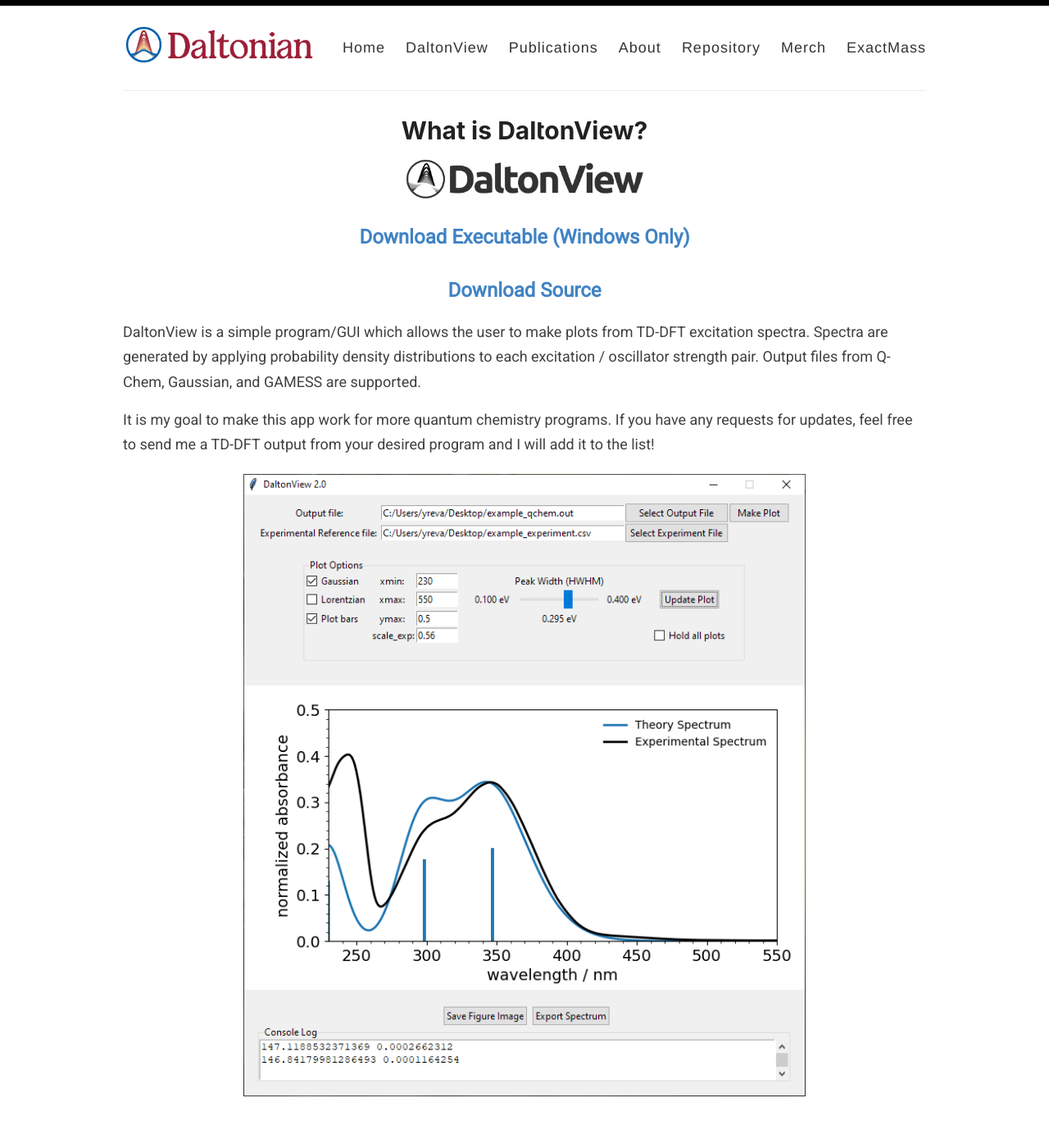
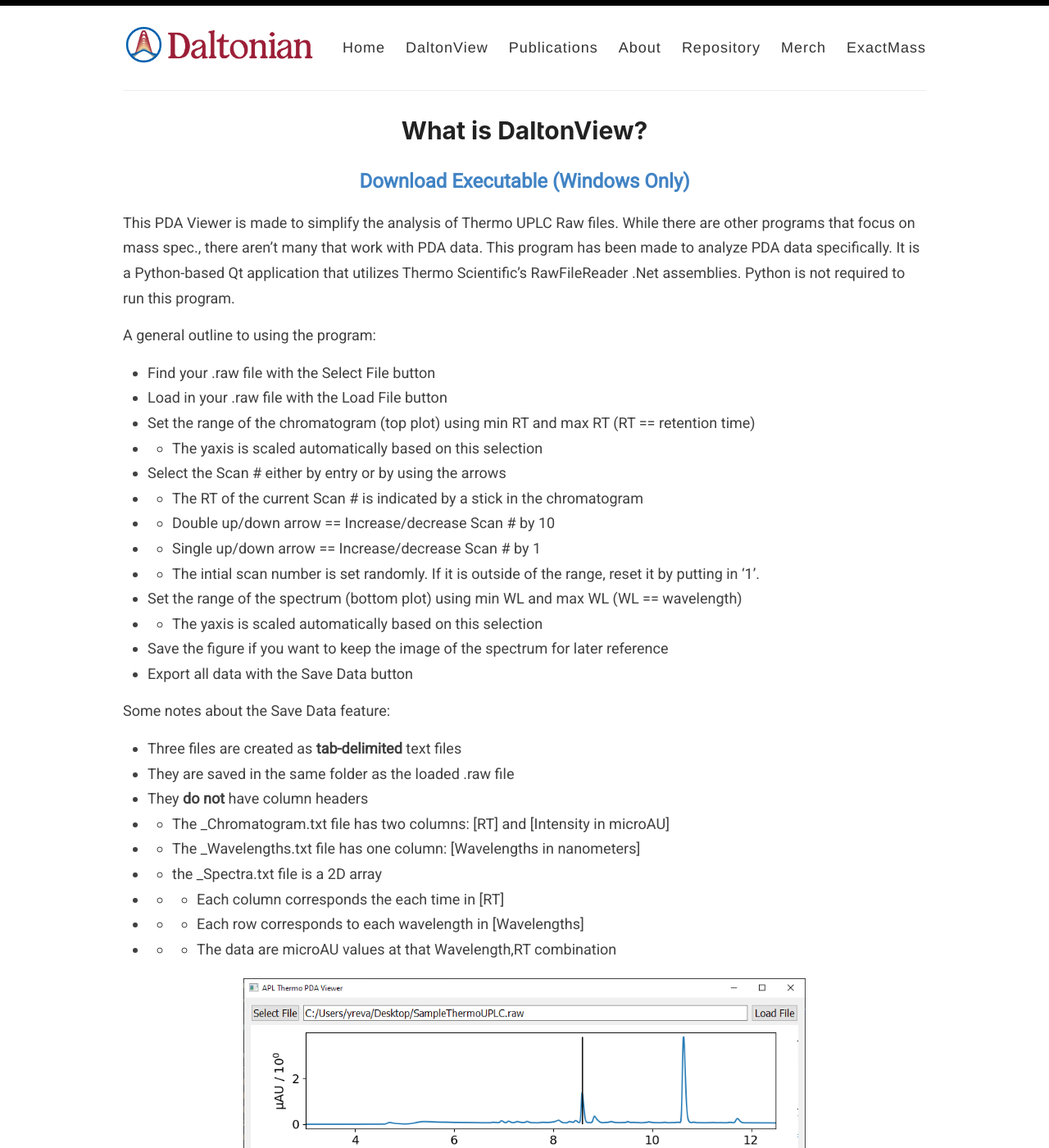
Before and after one commit to yreva/daltonian.co, a Jekyll site: the page built from _pages/pdaviewer.md, in a window 1280 px wide and 1400 px high. Shown: the whole window at 82% size. Built offline with Jekyll 4.4.1, drawn with Linux system fonts in a browser that asks for light colours; some of the changed text lies outside the part shown.

Commit message:
Add PDAViewer page

```diff
--- /dev/null
+++ b/_pages/pdaviewer.md
@@ -0,0 +1,40 @@
+---
+layout: page
+title: What is DaltonView?
+permalink: /daltonview/
+---
+
+## [Download Executable (Windows Only)](https://u.pcloud.link/publink/show?code=kZIhtF0Z6NvagFBteLSceA7yfS636pgR056V) ##
+
+This PDA Viewer is made to simplify the analysis of Thermo UPLC Raw files. While there are other programs that focus on mass spec., there aren't many that work with PDA data. This program has been made to analyze PDA data specifically. It is a Python-based Qt application that utilizes Thermo Scientific's RawFileReader .Net assemblies. Python is not required to run this program.
+
+A general outline to using the program:
+* Find your .raw file with the Select File button
+* Load in your .raw file with the Load File button
+* Set the range of the chromatogram (top plot) using min RT and max RT (RT == retention time)
+* * The yaxis is scaled automatically based on this selection
+* Select the Scan # either by entry or by using the arrows
+* * The RT of the current Scan # is indicated by a stick in the chromatogram
+* * Double up/down arrow == Increase/decrease Scan # by 10
+* * Single up/down arrow == Increase/decrease Scan # by 1
+* * The intial scan number is set randomly. If it is outside of the range, reset it by putting in '1'.
+* Set the range of the spectrum (bottom plot) using min WL and max WL (WL == wavelength)
+* * The yaxis is scaled automatically based on this selection
+* Save the figure if you want to keep the image of the spectrum for later reference
+* Export all data with the Save Data button
+
+Some notes about the Save Data feature:
+* Three files are created as **tab-delimited** text files
+* They are saved in the same folder as the loaded .raw file
+* They **do not** have column headers
+* * The _Chromatogram.txt file has two columns: [RT] and [Intensity in microAU]
+* * The _Wavelengths.txt file has one column: [Wavelengths in nanometers]
+* * the _Spectra.txt file is a 2D array
+* * * Each column corresponds the each time in [RT]
+* * * Each row corresponds to each wavelength in [Wavelengths]
+* * * The data are microAU values at that Wavelength,RT combination
+
+<img src="\images\pdaviewer.png" style="margin: 20px auto 20px; display: block; width: 70%;"/>
+
+
+This program is early in development and more features are expected to be added over time. Feel free to suggest some features by emailing info{at}daltonian.co.
```
Also changed, not shown: _pages/ExactMass.md (+1 -1 lines), images/pdaviewer.png (added).
